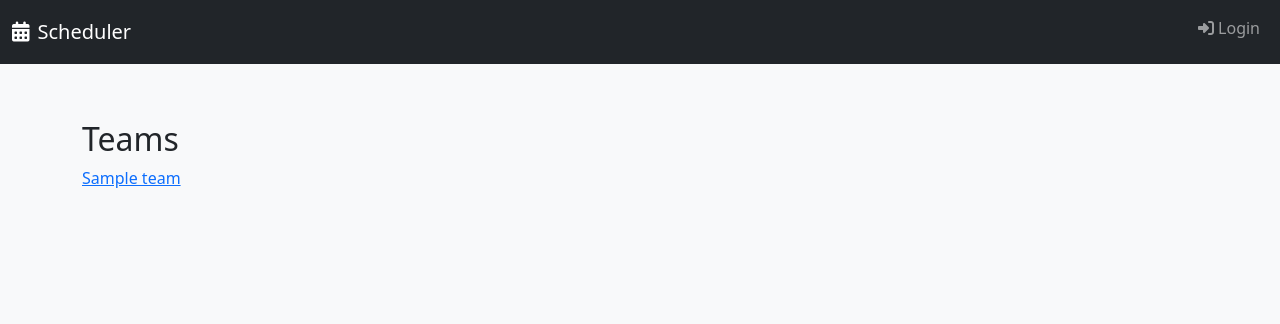
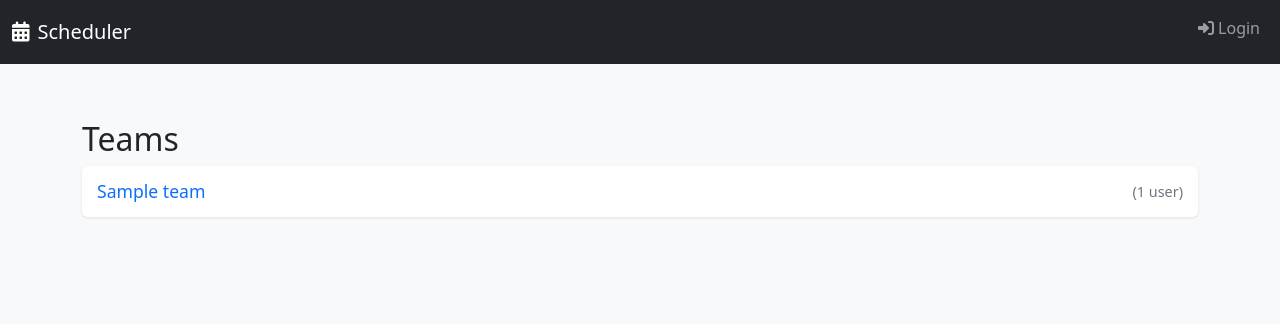
Before and after one commit to League-Labs/scheduler, a Flask app: template templates/index.html in a window 1280 px wide. Shown: the top 324 px of the page. Run offline with Flask 3, Linux system fonts and the light colour scheme; the template is opened without the code that fills it: most values are stand-ins (such as "Sample title", 1, 10 or a date in 2020).

Commit message:
Update environment configuration for Docker deployment: add .env.docker file, modify Dockerfile to copy environment variables, and enhance README with setup instructions. Refactor app to load environment variables conditionally and improve team listing UI with user counts.

```diff
--- a/app.py
+++ b/app.py
@@ -13,6 +13,10 @@ from pymongo import MongoClient
 def init_app():
     # Load environment variables from .env
     load_dotenv()
+
+    # Try loading .env.docker if we're in a Docker environment
+    if os.path.exists('.env'):
+        load_dotenv('.env', override=True)
 
     app = Flask(__name__)
     app.secret_key = os.environ.get('FLASK_SECRET_KEY', 'dev-secret-key')  # For development only
@@ -185,16 +189,23 @@ def hello():
     user = app.get_current_user()
     return render_template('hello.html', user=user)
 
-# --- Root route (for completeness, not required in Sprint 1) ---
+# --- Root route: List teams with user counts ---
 @app.route('/')
 def index():
-    # Check if user is logged in and has a current team
-    if app.get_current_user() and session.get('current_team'):
-        return redirect(url_for('team_page', team=session['current_team']))
 
-    # List all teams (keys in userteam_selections)
-    teams = sorted(app.userteam_selections.keys())
-    return render_template('index.html', teams=teams)
+
+    # Get all teams from the database with user counts
+    db = app.db
+    pipeline = [
+        {"$group": {"_id": "$team", "user_count": {"$sum": 1}}},
+        {"$sort": {"_id": 1}}  # Sort by team name
+    ]
+    team_data = list(db.userteam.aggregate(pipeline))
+
+    # Format the data for the template
+    teams_with_counts = [{"name": team["_id"], "count": team["user_count"]} for team in team_data]
+
+    return render_template('index.html', teams=teams_with_counts)
 
 # --- GET and POST /<team>/selections ---
 @app.route('/<team>/selections', methods=['GET', 'POST'])
@@ -251,9 +262,17 @@ def team_page(team):
 # --- Logout route ---
 @app.route('/logout')
 def logout():
+    # Clear the Flask-Dance OAuth token
+    if hasattr(github, 'token'):
+        del github.token
+
+    # Clear the user session
     app.logout_user()
+
+    # Clear any other session data that might remain
+    session.clear()
+
     return redirect(url_for('index'))
-
 
 
 # In your Flask app, ensure the database is initialized on startup if not present
--- a/static/style.css
+++ b/static/style.css
@@ -17,6 +17,37 @@ ul {
 }
 li {
     margin-bottom: 0.5em;
+}
+
+/* Team list styling */
+.team-list li {
+    background: #fff;
+    padding: 12px 15px;
+    border-radius: 6px;
+    box-shadow: 0 1px 3px rgba(0,0,0,0.1);
+    margin-bottom: 10px;
+    display: flex;
+    align-items: center;
+    transition: transform 0.2s, box-shadow 0.2s;
+}
+
+.team-list li:hover {
+    transform: translateY(-2px);
+    box-shadow: 0 4px 6px rgba(0,0,0,0.1);
+}
+
+.team-list a {
+    text-decoration: none;
+    color: #0d6efd;
+    font-weight: 500;
+    font-size: 1.1em;
+    flex-grow: 1;
+}
+
+.team-list .user-count {
+    color: #6c757d;
+    font-size: 0.9em;
+    padding-left: 8px;
 }
 
 /* Bootstrap utility overrides or additions can go here if needed */
--- a/templates/index.html
+++ b/templates/index.html
@@ -2,9 +2,15 @@
 {% block title %}League Labs Scheduler{% endblock %}
 {% block content %}
     <h2>Teams</h2>
-    <ul>
+    <ul class="team-list">
         {% for team in teams %}
-            <li><a href="/{{ team }}/">{{ team }}</a></li>
+            <li>
+                <a href="/{{ team.name }}/">{{ team.name }}</a>
+                <span class="user-count">({{ team.count }} user{{ 's' if team.count != 1 else '' }})</span>
+            </li>
         {% endfor %}
     </ul>
+    {% if not teams %}
+        <p>No teams available yet.</p>
+    {% endif %}
 {% endblock %}
```
Also changed, not shown: docker-compose.yml (+19 -2 lines), README.md, 3 other files.
